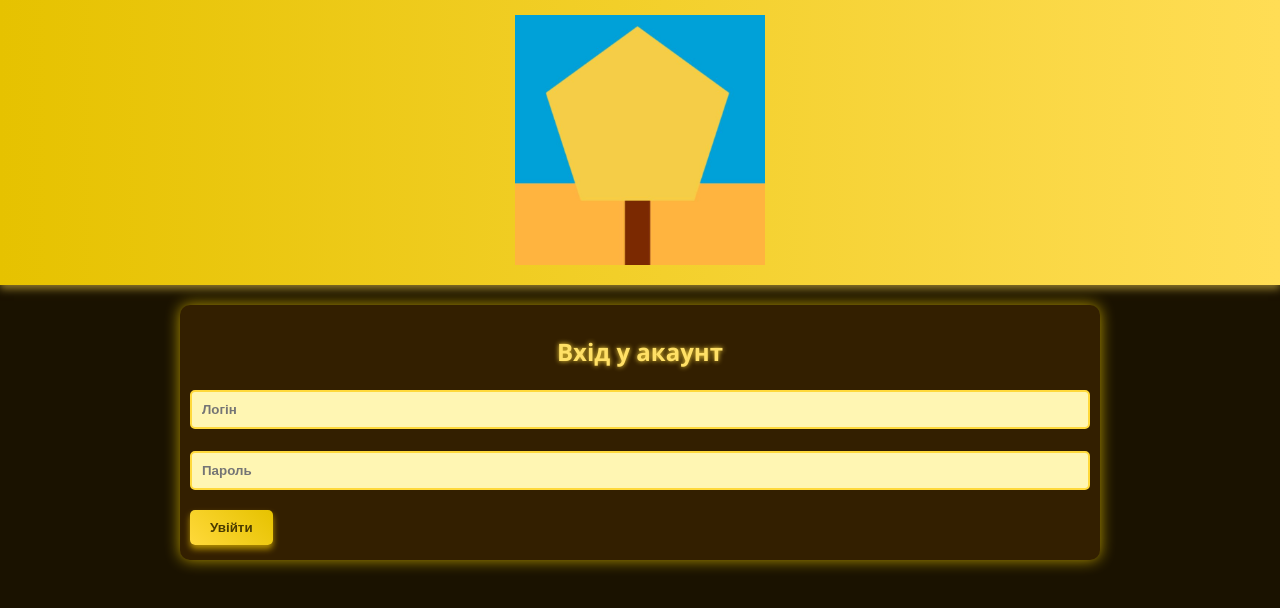
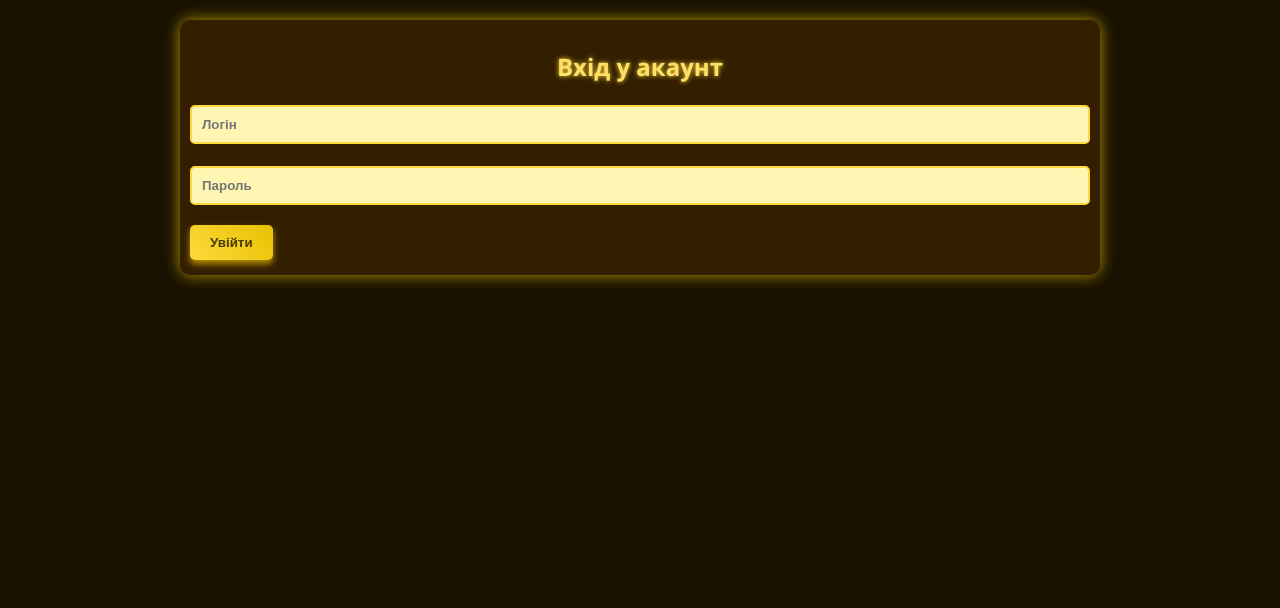
Before and after one commit to usernameposhalko/NIKUSCASEKAZINO, a plain HTML site: page index.html in a window 1280 px wide. Drawn offline with Linux system fonts and the light colour scheme.

Commit message:
Update index.html

```diff
--- a/index.html
+++ b/index.html
@@ -2,14 +2,15 @@
 <html lang="uk">
 <head>
   <meta charset="UTF-8" />
-  <title>NICUS CASE ULTRA</title>
+  <meta name="viewport" content="width=device-width, initial-scale=1" />
+  <title>NICUS CASE</title>
+  <!-- Підключення стилів (залишити свої файли, не міняй) -->
   <link rel="stylesheet" href="style.css" />
 </head>
 <body>
-  <div id="logo-container">
-    <img src="img/logo.png" alt="NICUS CASE ULTRA" id="logo" />
-  </div>
   <div id="app"></div>
+
+  <!-- Підключення твого скрипта вкінці body -->
   <script src="script.js"></script>
 </body>
 </html>
```
